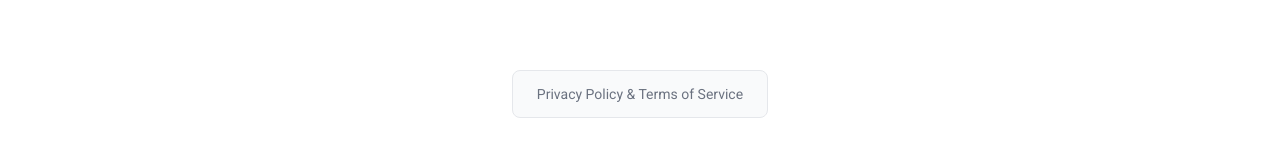
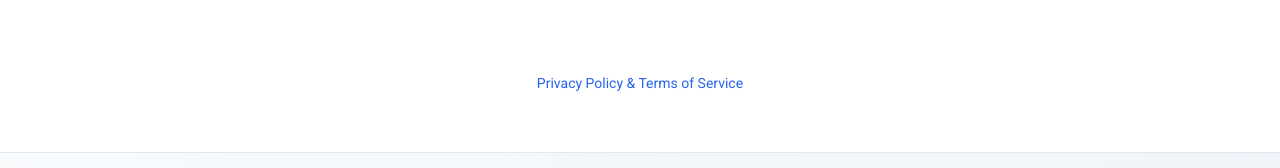
Before and after one commit to Enryun/personalFinance, a React (Create React App) app: page /sudoku in a window 1280 px wide. Shown: the part 1255-1423 px from the top of the page. Built offline with nearby package versions, Linux system fonts and the light colour scheme.

Commit message:
fix policy link

```diff
--- a/src/Pages/AppIntroduction/Finance/FinanceAdvisor.scss
+++ b/src/Pages/AppIntroduction/Finance/FinanceAdvisor.scss
@@ -33,30 +33,17 @@ h3 {
 }
 
 .policy-link {
-  color: #6b7280;
+  color: #2563eb;
   text-decoration: none;
   font-size: 0.875rem;
-  font-weight: 500;
-  padding: 0.75rem 1.5rem;
-  border: 1px solid #e5e7eb;
-  border-radius: 8px;
-  background-color: #f9fafb;
-  display: inline-block;
-  transition: all 0.3s ease;
-}
+  transition: none;
+  background: none !important;
 
-.policy-link:hover {
-  color: #374151;
-  background-color: #f3f4f6;
-  border-color: #d1d5db;
-  text-decoration: none;
-  transform: translateY(-1px);
-  box-shadow: 0 2px 4px rgba(0, 0, 0, 0.1);
-}
-
-.policy-link:active {
-  transform: translateY(0);
-  box-shadow: 0 1px 2px rgba(0, 0, 0, 0.1);
+  &:hover {
+    color: #2563eb;
+    text-decoration: none;
+    background: none !important;
+  }
 }
 
 /* Responsive styling */
--- a/src/Pages/AppIntroduction/GalaxyGallery/GalaxyGallery.scss
+++ b/src/Pages/AppIntroduction/GalaxyGallery/GalaxyGallery.scss
@@ -15,30 +15,17 @@
 }
 
 .policy-link {
-  color: #6b7280;
+  color: #2563eb;
   text-decoration: none;
   font-size: 0.875rem;
-  font-weight: 500;
-  padding: 0.75rem 1.5rem;
-  border: 1px solid #e5e7eb;
-  border-radius: 8px;
-  background-color: #f9fafb;
-  display: inline-block;
-  transition: all 0.3s ease;
-}
+  transition: none;
+  background: none !important;
 
-.policy-link:hover {
-  color: #374151;
-  background-color: #f3f4f6;
-  border-color: #d1d5db;
-  text-decoration: none;
-  transform: translateY(-1px);
-  box-shadow: 0 2px 4px rgba(0, 0, 0, 0.1);
-}
-
-.policy-link:active {
-  transform: translateY(0);
-  box-shadow: 0 1px 2px rgba(0, 0, 0, 0.1);
+  &:hover {
+    color: #2563eb;
+    text-decoration: none;
+    background: none !important;
+  }
 }
 
 /* Responsive styling */
--- a/src/Pages/AppIntroduction/POS/POS.scss
+++ b/src/Pages/AppIntroduction/POS/POS.scss
@@ -176,30 +176,17 @@ h1.neon {
 }
 
 .policy-link {
-  color: #6b7280;
+  color: #2563eb;
   text-decoration: none;
   font-size: 0.875rem;
-  font-weight: 500;
-  padding: 0.75rem 1.5rem;
-  border: 1px solid #e5e7eb;
-  border-radius: 8px;
-  background-color: #f9fafb;
-  display: inline-block;
-  transition: all 0.3s ease;
-}
+  transition: none;
+  background: none !important;
 
-.policy-link:hover {
-  color: #374151;
-  background-color: #f3f4f6;
-  border-color: #d1d5db;
-  text-decoration: none;
-  transform: translateY(-1px);
-  box-shadow: 0 2px 4px rgba(0, 0, 0, 0.1);
-}
-
-.policy-link:active {
-  transform: translateY(0);
-  box-shadow: 0 1px 2px rgba(0, 0, 0, 0.1);
+  &:hover {
+    color: #2563eb;
+    text-decoration: none;
+    background: none !important;
+  }
 }
 
 /* Responsive styling */
--- a/src/Pages/AppIntroduction/PayDaily/pay_daily.scss
+++ b/src/Pages/AppIntroduction/PayDaily/pay_daily.scss
@@ -6,30 +6,17 @@
 }
 
 .policy-link {
-  color: #6b7280;
+  color: #2563eb;
   text-decoration: none;
   font-size: 0.875rem;
-  font-weight: 500;
-  padding: 0.75rem 1.5rem;
-  border: 1px solid #e5e7eb;
-  border-radius: 8px;
-  background-color: #f9fafb;
-  display: inline-block;
-  transition: all 0.3s ease;
-}
+  transition: none;
+  background: none !important;
 
-.policy-link:hover {
-  color: #374151;
-  background-color: #f3f4f6;
-  border-color: #d1d5db;
-  text-decoration: none;
-  transform: translateY(-1px);
-  box-shadow: 0 2px 4px rgba(0, 0, 0, 0.1);
-}
-
-.policy-link:active {
-  transform: translateY(0);
-  box-shadow: 0 1px 2px rgba(0, 0, 0, 0.1);
+  &:hover {
+    color: #2563eb;
+    text-decoration: none;
+    background: none !important;
+  }
 }
 
 /* Responsive styling */
--- a/src/Pages/AppIntroduction/Sudoku/Sudoku.scss
+++ b/src/Pages/AppIntroduction/Sudoku/Sudoku.scss
@@ -53,30 +53,17 @@
 }
 
 .policy-link {
-  color: #6b7280;
+  color: #2563eb;
   text-decoration: none;
   font-size: 0.875rem;
-  font-weight: 500;
-  padding: 0.75rem 1.5rem;
-  border: 1px solid #e5e7eb;
-  border-radius: 8px;
-  background-color: #f9fafb;
-  display: inline-block;
-  transition: all 0.3s ease;
-}
+  transition: none;
+  background: none !important;
 
-.policy-link:hover {
-  color: #374151;
-  background-color: #f3f4f6;
-  border-color: #d1d5db;
-  text-decoration: none;
-  transform: translateY(-1px);
-  box-shadow: 0 2px 4px rgba(0, 0, 0, 0.1);
-}
-
-.policy-link:active {
-  transform: translateY(0);
-  box-shadow: 0 1px 2px rgba(0, 0, 0, 0.1);
+  &:hover {
+    color: #2563eb;
+    text-decoration: none;
+    background: none !important;
+  }
 }
 
 /* Responsive styling */
--- a/src/Pages/AppIntroduction/TidyMac/tidy_mac.jsx
+++ b/src/Pages/AppIntroduction/TidyMac/tidy_mac.jsx
@@ -90,7 +90,7 @@ const TidyMac = () => {
             {/* Footer */}
             <footer className="footer">
                 <div className="footer-content">
-                    <Link to="/policy/tidy-mac" className="policy-link">
+                    <Link to="/policy/tidy-mac" className="tidy-mac-policy-link">
                         Privacy Policy & Terms of Service
                     </Link>
                 </div>
--- a/src/Pages/AppIntroduction/TidyMac/tidy_mac.scss
+++ b/src/Pages/AppIntroduction/TidyMac/tidy_mac.scss
@@ -242,23 +242,25 @@
     // Footer
     .footer {
         padding: 2rem;
-        background: white;
-        border-top: 1px solid rgba(0, 0, 0, 0.1);
+        border-top: none;
+        margin-top: auto;
 
         .footer-content {
             max-width: 1200px;
             margin: 0 auto;
             text-align: center;
 
-            .policy-link {
-                color: #4a5568;
+            .tidy-mac-policy-link {
+                color: #2563eb;
                 text-decoration: none;
                 font-size: 0.875rem;
-                transition: color 0.2s ease;
+                transition: none;
+                background: none !important;
 
                 &:hover {
-                    color: #2d3748;
-                    text-decoration: underline;
+                    color: #2563eb;
+                    text-decoration: none;
+                    background: none !important;
                 }
             }
         }
```
